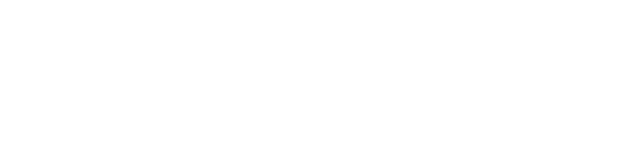
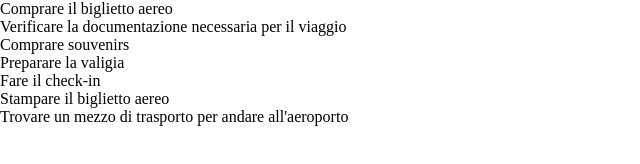
Before and after one commit to Barbarubia/vue-todolist, a plain HTML site: page index.html in a window 1280 px wide. Shown: the whole page, without its empty margins (0-640 px from the left). Drawn offline with nearby package versions, Linux system fonts and the light colour scheme.

Commit message:
Stampata lista dei todo

```diff
--- a/index.html
+++ b/index.html
@@ -8,8 +8,19 @@
 
     <!-- LINK CSS -->
     <link rel="stylesheet" href="css/style.css">
+
+    <!-- LINK FONT AWESOME -->
+    <link rel="stylesheet" href="https://cdnjs.cloudflare.com/ajax/libs/font-awesome/6.0.0/css/all.min.css" integrity="sha512-9usAa10IRO0HhonpyAIVpjrylPvoDwiPUiKdWk5t3PyolY1cOd4DSE0Ga+ri4AuTroPR5aQvXU9xC6qOPnzFeg==" crossorigin="anonymous" referrerpolicy="no-referrer" />
 </head>
 <body>
+
+    <div id="root">
+        <ul class="todo-list">
+            <li v-for="todo in arrTodo" class="todo-item">
+                <div>{{ todo.text }}</div>
+            </li>
+        </ul>
+    </div>
 
 
     <!-- LINK VUEJS -->
--- a/js/script.js
+++ b/js/script.js
@@ -0,0 +1,39 @@
+const app = new Vue({
+    el: '#root',
+    data: {
+        arrTodo: [
+            {
+                text: 'Comprare il biglietto aereo',
+                done: true
+            },
+            {
+                text: 'Verificare la documentazione necessaria per il viaggio',
+                done: true
+            },
+            {
+                text: 'Comprare souvenirs',
+                done: false
+            },
+            {
+                text: 'Preparare la valigia',
+                done: false
+            },
+            {
+                text: 'Fare il check-in',
+                done: false
+            },
+            {
+                text: 'Stampare il biglietto aereo',
+                done: false
+            },
+            {
+                text: 'Trovare un mezzo di trasporto per andare all\'aeroporto',
+                done: false
+            },
+        ]
+    }
+
+
+
+
+})
```
